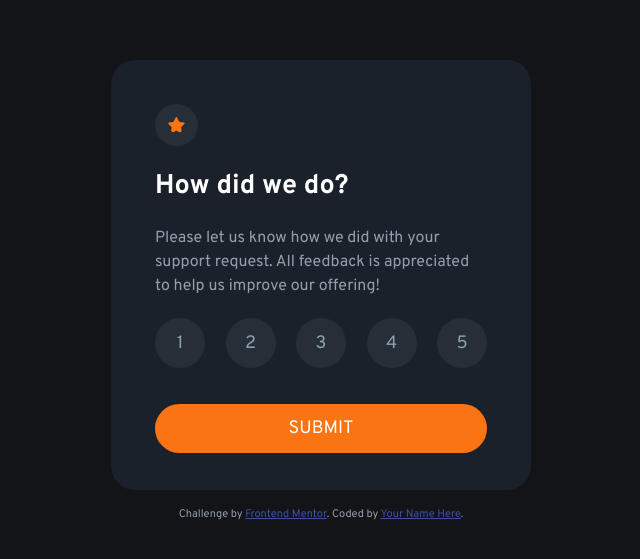
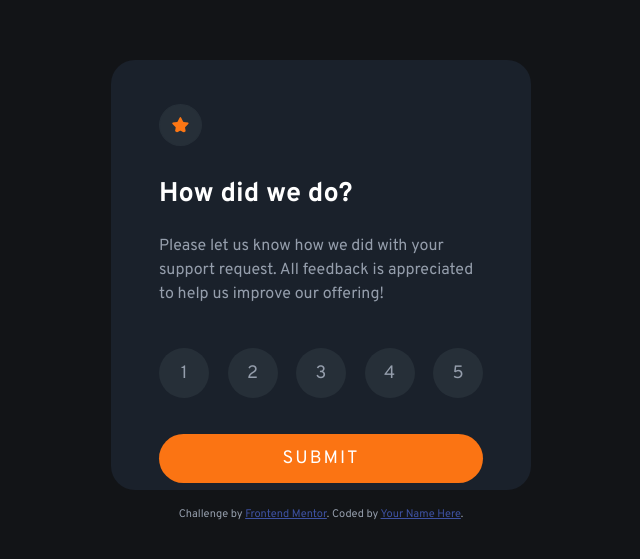
Before and after one commit to felipetn1989/interactive-rating-component-main, a plain HTML site: page index.html in a window 1280 px wide. Shown: the part 109-668 px from the top of the page, without its empty margins (319-959 px from the left). Drawn offline with Linux system fonts and the light colour scheme.

Commit message:
Update style.css

```diff
--- a/styles/style.css
+++ b/styles/style.css
@@ -110,15 +110,14 @@ body {
 .pages {
   position: relative;
   background-color: #1a212b;
-  width: 340px;
-  height: 381px;
+  width: 20.75rem;
   border-radius: 1.5rem;
 }
 
 .rating {
   display: grid;
-  gap: 1rem;
-  padding: 1.5rem;
+  gap: .625rem;
+  padding: 1.5rem 1.75rem;
 }
 
 .rating img {
@@ -126,11 +125,17 @@ body {
   border-radius: 50%;
   padding: 0.75rem;
   background-color: #262f38;
+  margin-bottom: .5rem;
 }
 
 .rating h1 {
   color: var(--White);
 }
+
+.rating p {
+  font-size: .875rem;
+}
+
 
 /* By using labels for each rating and turning the .grade elements invisible, the circles with the numbers inside them become the effective radio elements */
 
@@ -141,14 +146,15 @@ body {
 form {
   display: flex;
   justify-content: space-between;
+  margin-top: 1.375rem;
 }
 
 label {
   background-color: #262f38;
   padding: 0.75rem;
   border-radius: 50%;
-  width: 42px;
-  height: 42px;
+  width: 2.625rem;
+  height: 2.625rem;
   text-align: center;
 }
 
@@ -166,8 +172,9 @@ input:checked + label {
   background-color: var(--Orange);
   border: none;
   color: var(--White);
+  letter-spacing: .125rem;
   text-transform: uppercase;
-  width: 90%;
+  width: 17.25rem;
   margin: auto;
   padding: 0.6875rem;
   border-radius: 2rem;
```
